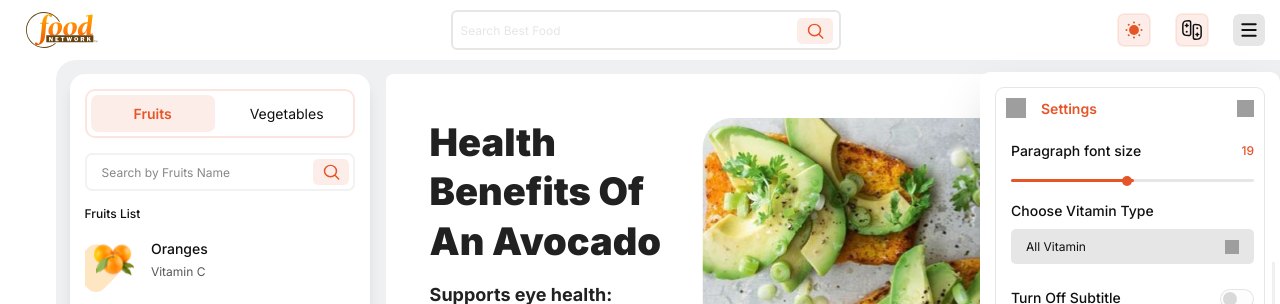
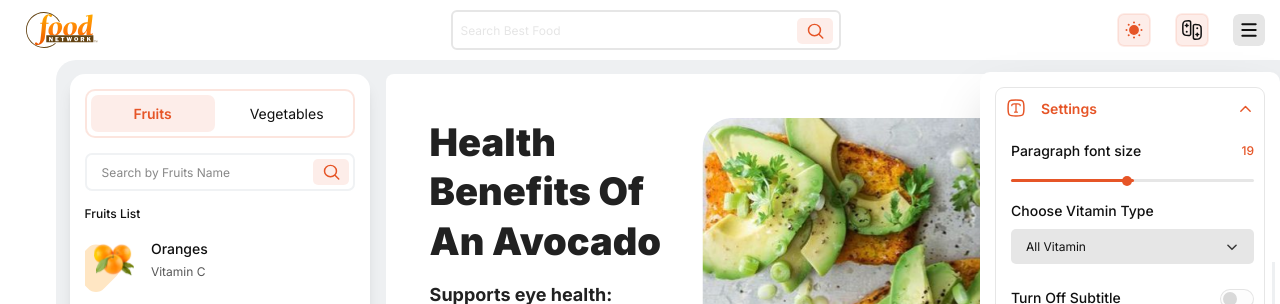
Before and after one commit to SofiuzzamanSofi/Food-Network, a Next.js app in the folder Frontend/: page /screen1 in a window 1280 px wide. Both pictures are taken after a click on the picture 1249 px from the left and 30 px from the top of the page. Shown: the top 304 px of the page. Built offline with nearby package versions, Linux system fonts and the light colour scheme; grey boxes are pictures that could not be loaded; a web font is replaced by a local one.

Commit message:
all done for two page now by sofi

```diff
--- a/Frontend/components/LeftMenuDextop.tsx
+++ b/Frontend/components/LeftMenuDextop.tsx
@@ -12,7 +12,7 @@ interface LeftMenuDextopProps {
 
 const LeftMenuDextop: FC<LeftMenuDextopProps> = ({ }) => {
     return (
-        <section className="hidden lg:flex bg-white w-[70px] flex-col items- justify-evenly pt-[15px] px-0 pb-0 box-border lg:min-h-[calc(100vh-66px)] ">
+        <section className="hidden xl:flex bg-white w-[70px] flex-col items- justify-evenly pt-[15px] px-0 pb-0 box-border lg:min-h-[calc(100vh-66px)] ">
             <div className="flex flex-col items-center justify-center z-[0]">
                 <div className="flex flex-col items-center justify-start gap-[35px]">
                     <Image
--- a/Frontend/components/SettingComponent.tsx
+++ b/Frontend/components/SettingComponent.tsx
@@ -1,7 +1,11 @@
 import type { NextPage } from "next";
+import Image from "next/image";
 import { useMemo, type CSSProperties } from "react";
+import frameIconf from "../assets/frame.svg"
+import frame1Iconf from "../assets//frame1.svg"
+import textsquareIconf from "../assets//textsquare.svg"
 
-type Component11Frame418Type = {
+type SettingComponentType = {
   /** Style props */
   settingComponentHeight?: CSSProperties["height"];
   settingComponentWidth?: CSSProperties["width"];
@@ -10,14 +14,14 @@ type Component11Frame418Type = {
   settingComponentRight?: CSSProperties["right"];
 };
 
-const Component11Frame418: NextPage<Component11Frame418Type> = ({
+const SettingComponent: NextPage<SettingComponentType> = ({
   settingComponentHeight,
   settingComponentWidth,
   settingComponentPosition,
   settingComponentTop,
   settingComponentRight,
 }) => {
-  const component11Frame418Style: CSSProperties = useMemo(() => {
+  const settingComponent: CSSProperties = useMemo(() => {
     return {
       height: settingComponentHeight,
       width: settingComponentWidth,
@@ -36,7 +40,7 @@ const Component11Frame418: NextPage<Component11Frame418Type> = ({
   return (
     <div
       className="rounded-3xs bg-white w-[300px] h-[615px] overflow-hidden flex flex-col items-start justify-start p-[15px] box-border text-left text-base text-gray-200 font-inter top-[125px] lg:top-[72px] shadow-2xl"
-      style={component11Frame418Style}
+      style={settingComponent}
     >
       <div className="self-stretch flex flex-col items-center justify-start gap-[12px]">
         <div className="relative w-0 h-0 hidden">
@@ -45,17 +49,17 @@ const Component11Frame418: NextPage<Component11Frame418Type> = ({
         <div className="self-stretch rounded-4xs flex flex-col items-center justify-start p-2.5 gap-[24px] text-sm text-tomato-100 border-[1.5px] border-solid border-gray-500">
           <div className="self-stretch flex flex-row items-center justify-between">
             <div className="flex flex-row items-center justify-start gap-[15px]">
-              <img
+              <Image
                 className="relative w-5 h-5 overflow-hidden shrink-0"
                 alt=""
-                src="/textsquare.svg"
+                src={textsquareIconf}
               />
               <div className="relative font-semibold">Settings</div>
             </div>
-            <img
+            <Image
               className="relative w-[17px] h-[17px] overflow-hidden shrink-0"
               alt=""
-              src="/frame.svg"
+              src={frameIconf}
             />
           </div>
           <div className="self-stretch flex flex-col items-start justify-start py-0 pr-0 pl-[5px] gap-[20px] text-gray-200">
@@ -80,10 +84,10 @@ const Component11Frame418: NextPage<Component11Frame418Type> = ({
               </div>
               <div className="self-stretch rounded-8xs bg-gray-500 overflow-hidden flex flex-row items-end justify-between py-2.5 px-[15px] text-xs">
                 <div className="relative">All Vitamin</div>
-                <img
+                <Image
                   className="relative w-3.5 h-3.5 overflow-hidden shrink-0"
                   alt=""
-                  src="/frame1.svg"
+                  src={frame1Iconf}
                 />
               </div>
             </div>
@@ -104,4 +108,4 @@ const Component11Frame418: NextPage<Component11Frame418Type> = ({
   );
 };
 
-export default Component11Frame418;
+export default SettingComponent;
--- a/Frontend/pages/screen1.tsx
+++ b/Frontend/pages/screen1.tsx
@@ -16,7 +16,8 @@ import LeftMenuDextop from "../components/LeftMenuDextop";
 import SettingComponent from "../components/SettingComponent";
 import MobileArrow from "../components/MobileArrow";
 import LeftListMobileMenu from "../components/LeftListMobileMenu";
-import Header from "../components/header";
+import Header from "../components/Header";
+
 
 const Screen1 = () => {
     const [settingMenu, setSettingMenu] = useState<boolean>(false);
--- a/Frontend/pages/screen2.tsx
+++ b/Frontend/pages/screen2.tsx
@@ -4,7 +4,7 @@ import MobileBottomMenu from "../components/MobileBottomMenu";
 import LeftMenuDextop from "../components/LeftMenuDextop";
 import SettingComponent from "../components/SettingComponent";
 import EmptyPage from "../components/EmptyPage";
-import Header from "../components/header";
+import Header from "../components/Header";
 
 
 const Screen2: NextPage = () => {
```
